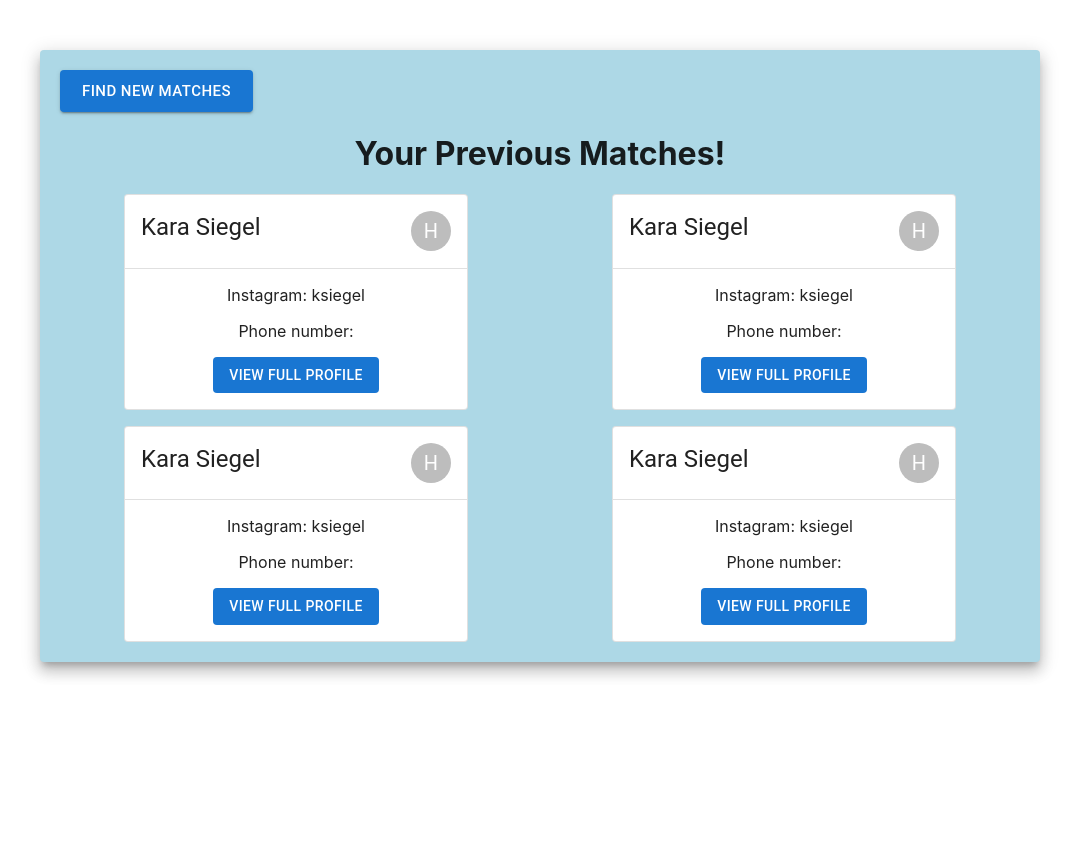
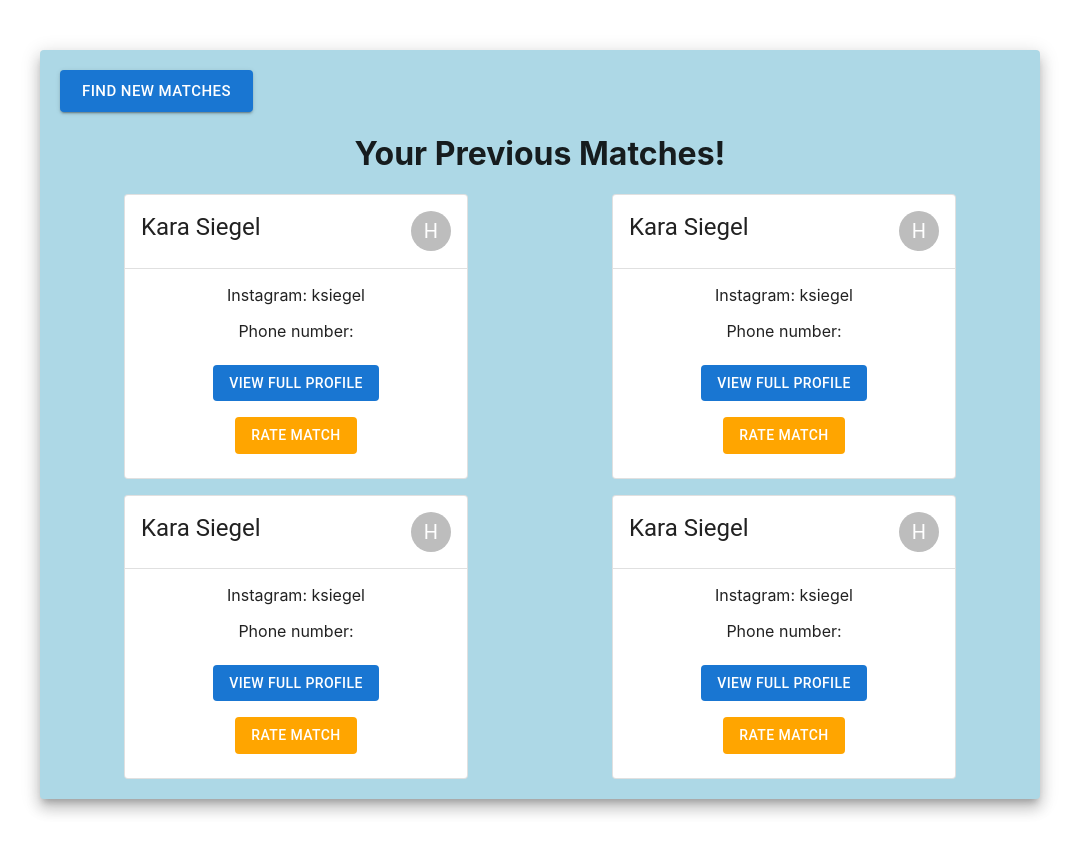
Before and after one commit to dantelacu2/roommate-finder, a React (Create React App) app: page /prev in a window 1280 px wide. Shown: the whole page, without its empty margins (100-1179 px from the left). Before the commit the page ends 800 px from the top, so only its background shows below. Built offline with nearby package versions, Linux system fonts and the light colour scheme.

Commit message:
feedback button on previous matches

```diff
--- a/src/Components/ProfileCard.js
+++ b/src/Components/ProfileCard.js
@@ -29,14 +29,24 @@ function ProfileCard() {
         <p>Instagram: ksiegel</p>
         <p>Phone number:</p>
       </Box>
+      <Box sx={{ m: 2 }}>
         <Button
           variant="contaned"
           fullWith
           color="primary"
-        sx={{ backgroundColor: "#1976d2", color: "white", mb: 2 }}
+          sx={{ backgroundColor: "#1976d2", color: "white", m: 1 }}
         >
           View Full Profile
         </Button>
+        <Button
+          variant="contaned"
+          fullWith
+          color="primary"
+          sx={{ backgroundColor: "orange", color: "white", m: 1 }}
+        >
+          Rate Match
+        </Button>
+      </Box>
     </Card>
   );
 }
```
Lines whose indentation alone changed are shown as unchanged.
